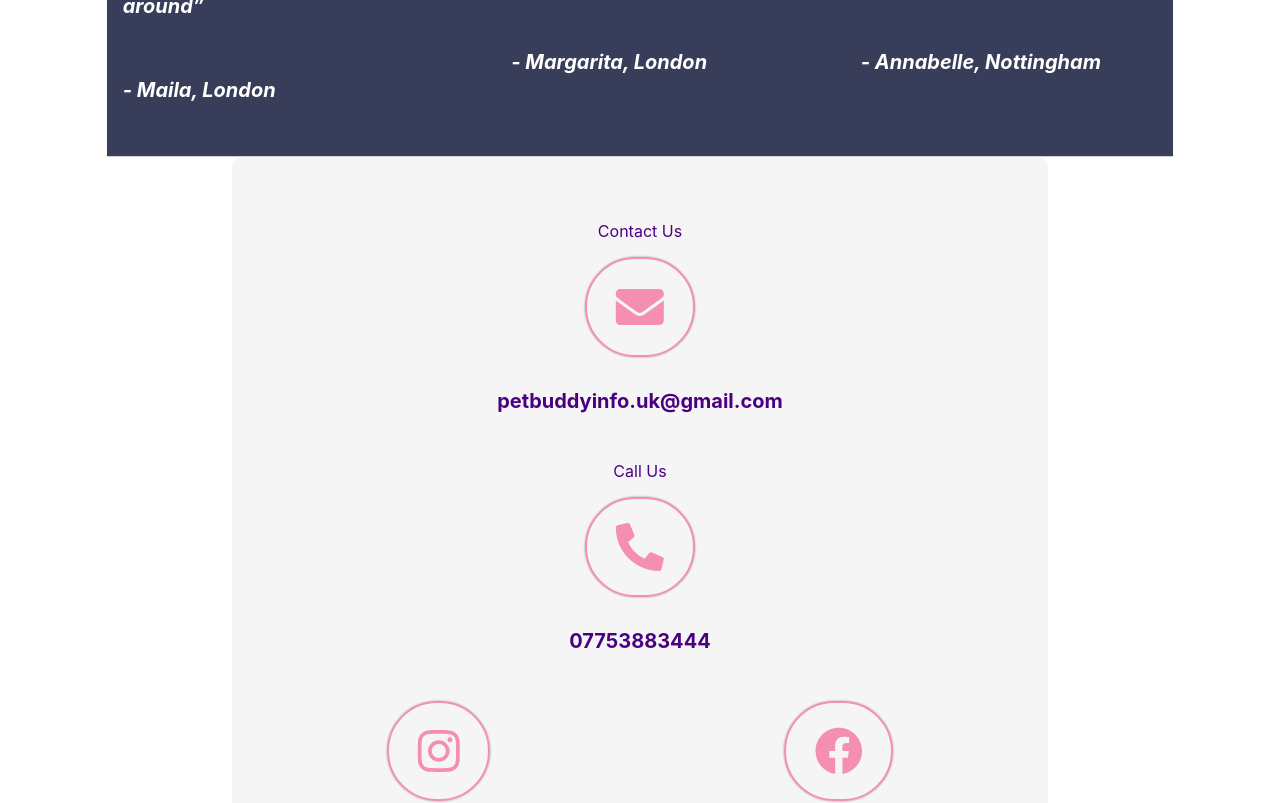
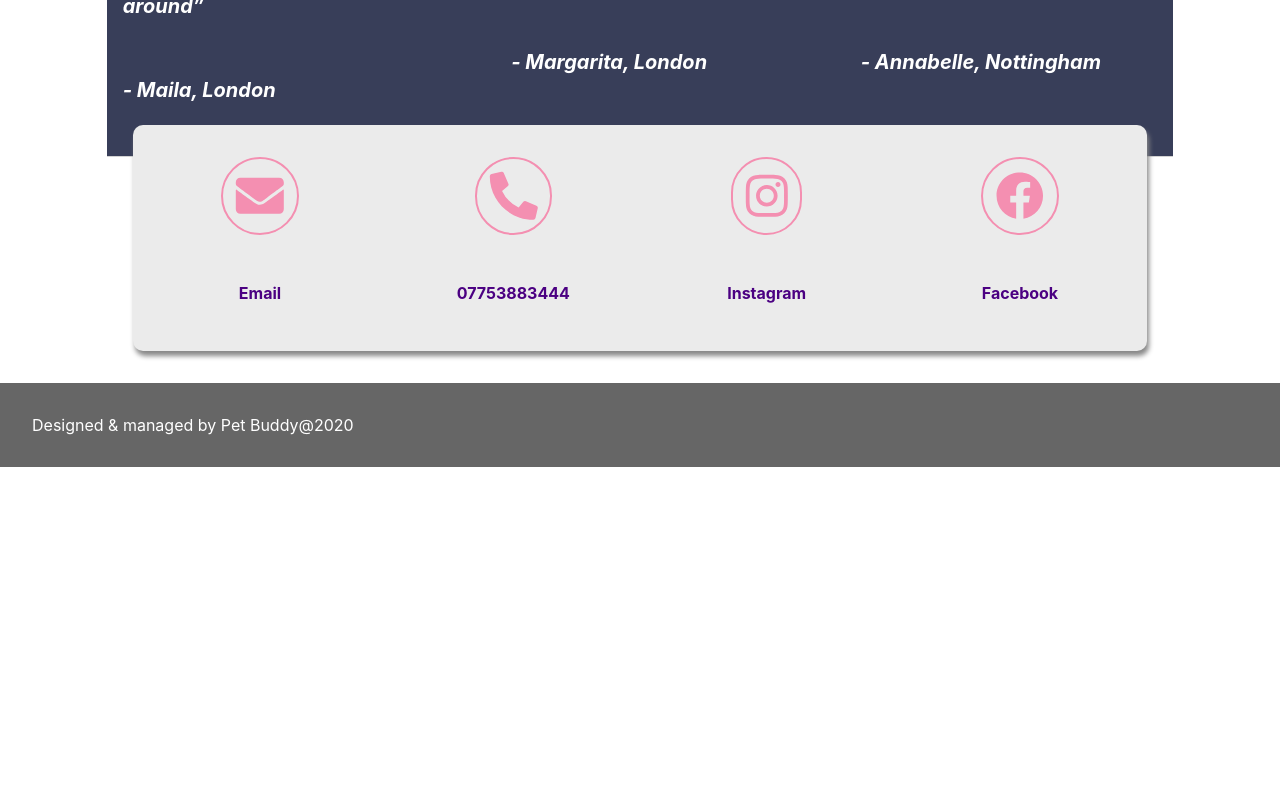
Before and after one commit to t0nin0s/petbuddy-website, a React (Create React App) app: page / in a window 1280 px wide. Shown: the part 3140-3943 px from the top of the page. After the commit the page ends 3607 px from the top, so only its background shows below. Built offline with nearby package versions, Linux system fonts and the light colour scheme.

Commit message:
Contact us component refactoring & small styling changes

```diff
--- a/src/App.tsx
+++ b/src/App.tsx
@@ -67,11 +67,11 @@ const App = () => {
               })}
             </ColumnToRowWrapper>
             <ContactUsContainer
-              email="petbuddyinfo.uk@gmail.com"
+              email="Email"
               phone="07753883444"
               follow="Follow Us"
-              contact="Contact Us"
-              call="Call Us" />
+              insta="Instagram"
+              fb="Facebook" />
           </Grid>
         </Grid>
       </Grid >
--- a/src/components/ContactUs/index.tsx
+++ b/src/components/ContactUs/index.tsx
@@ -6,76 +6,60 @@ import { faEnvelope, faPhoneAlt } from '@fortawesome/free-solid-svg-icons';
 import { faFacebook, faInstagram } from '@fortawesome/free-brands-svg-icons';
 
 const ContactUsContainer = styled.div`
-display: flex;
-flex-flow: column nowrap;
-padding: 3rem .5rem;
-align-items: center;
-justify-content: center;
-width: 75%;
-margin: 0 auto;
+display:flex;
+flex-flow:row wrap;
+width: 85%;
+margin: 2rem auto;
+padding-bottom:2rem;
 border-radius: 10px;
-margin-bottom: 5rem;
-background-color: #F5F5F5;
+background:#EBEBEB;
 font-weight:700;
+box-shadow:2px 5px 5px #888888;
+${mediaQueries('tablet')`
+  position:relative;
+  top:-2rem;
+  margin: 0 auto`}
+${mediaQueries('laptop')`
+flex-flow: row nowrap;
+width:95%;
+`}
 `
 const ContactUs = styled.div`
 display:flex;
-flex-flow: column;
-align-items: center;
-width: 80%;
-margin:1rem 0;
+flex-direction:column;
+align-items:center;
+width:45%;
 color:#4B0082;
-font-weight:400;
 `
 const ContactIcon = styled(FontAwesomeIcon)`
 border: 2px solid #f48fb1;
 border-radius: 60px;
-box-shadow: 0px 0px 2px #888;
-padding: 0.5em 0.6em;
 color:#f48fb1;
-margin:1rem 0;
-`
-const EmailUs = styled.div`
- margin:1rem 0;
- font-size: 20px;
- font-weight: 700;
- ${mediaQueries("tablet")`
-  flex-flow:column;
-  `}
-`
-const CallUs = styled.div`
- margin:1rem 0;
- font-size: 20px;
- font-weight: 700;
-`
-const FollowUs = styled.div`
-display:flex;
-align-self:normal;
-justify-content: space-around;
-margin-top: 2rem 0;
-align-item:center;
+margin:2rem 0;
+padding:.8rem;
+text-decoration:none;
 `
 
 export default (props: any) => {
-  const { email, phone, contact, call } = props
+  const { email, phone, insta, fb } = props
   return (
-    <div className="contact-us__container">
     <ContactUsContainer>
       <ContactUs>
-          {contact}
         <ContactIcon icon={faEnvelope} size="3x"></ContactIcon>
-          <EmailUs>{email}</EmailUs>
+        <p>{email}</p>
       </ContactUs>
       <ContactUs>
-          {call}
         <ContactIcon icon={faPhoneAlt} size="3x"></ContactIcon>
-          <CallUs>{phone}</CallUs>
+        <p>{phone}</p>
       </ContactUs>
-        <FollowUs>
+      <ContactUs>
         <ContactIcon icon={faInstagram} size="3x"></ContactIcon>
+        <p>{insta}</p>
+      </ContactUs>
+      <ContactUs>
         <ContactIcon icon={faFacebook} size="3x"></ContactIcon>
-        </FollowUs>
-      </ContactUsContainer>
-    </div >
+        <p>{fb}</p>
+      </ContactUs>
+    </ContactUsContainer >
   )
 }
```
Also changed, not shown: 2 other files (tests, documents, lock files or other folders). Lines whose indentation alone changed are shown as unchanged.
